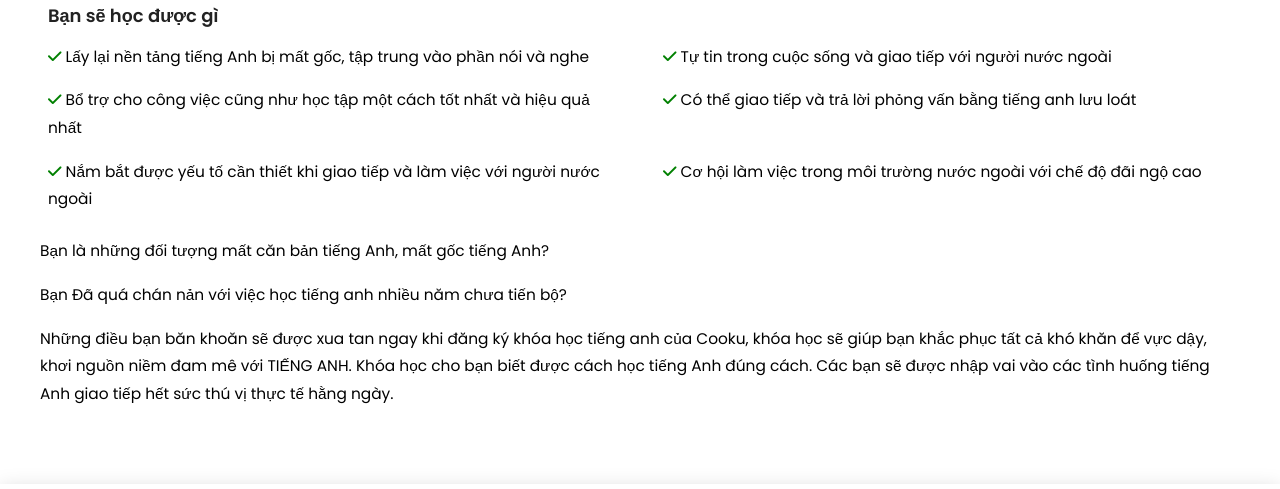
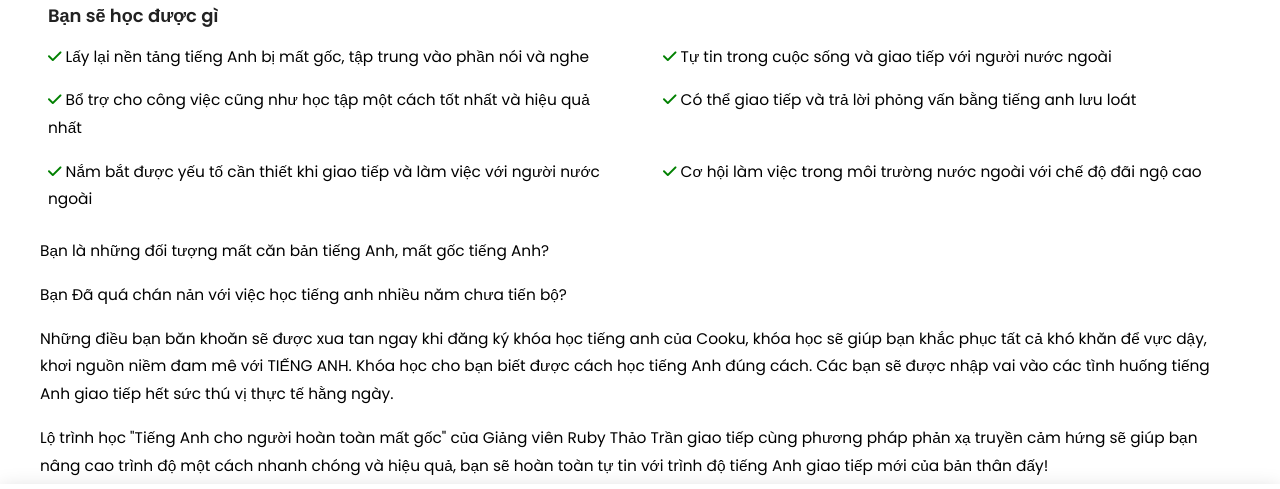
Before and after one commit to vutrinhdev/cooku, a plain HTML site: page info.html in a window 1280 px wide. Shown: the part 216-705 px from the top of the page. Drawn offline with nearby package versions, Linux system fonts and the light colour scheme; some packages are replaced by stand-ins of ours.

Commit message:
update layout tab rate

```diff
--- a/info.html
+++ b/info.html
@@ -70,7 +70,7 @@
   <!--######## End Header Area ########-->
 
   <!--######## start banner Area ########-->
-  <section style="height: calc(100% - 72px - 177px);">
+  <section style="height: calc(100% - 72px - 95px);">
     <div id="info-container" class="container full-h">
       <div class="row title">
         <div class="col-10">
```
